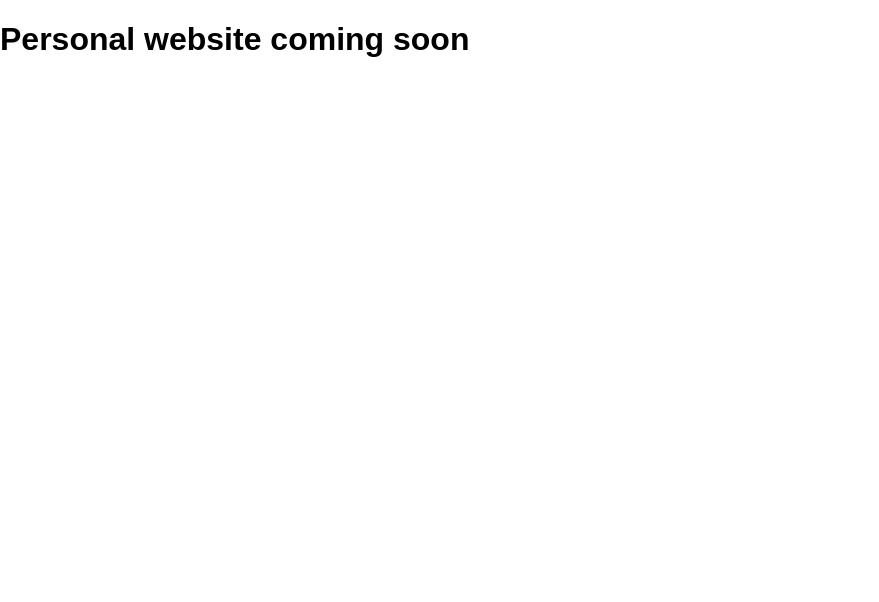
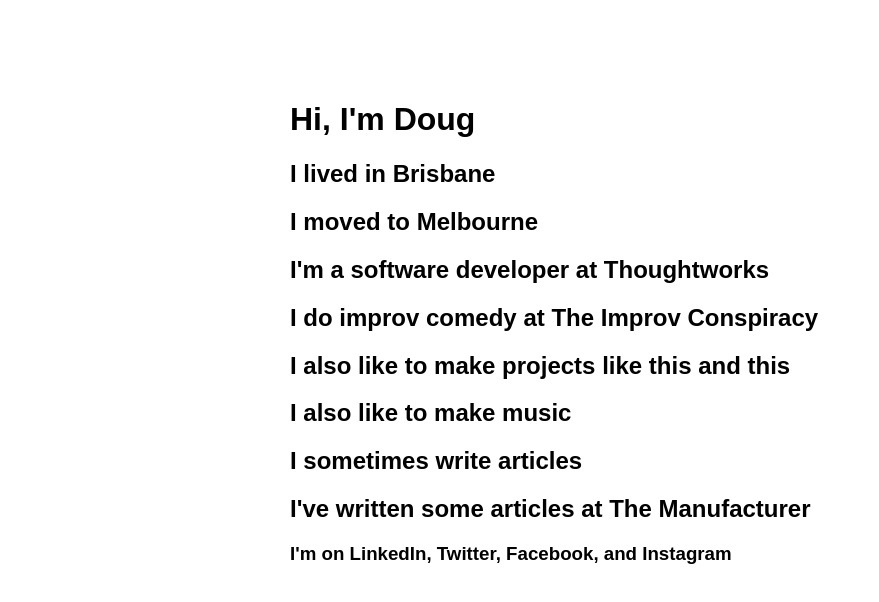
Before and after one commit to dougneale/dougneale, a React (Create React App) app: page / in a window 1280 px wide. Shown: the top 602 px of the page, without its empty margins (0-879 px from the left). Built offline with nearby package versions, Linux system fonts and the light colour scheme.

Commit message:
Basic design

```diff
--- a/package.json
+++ b/package.json
@@ -5,7 +5,8 @@
   "dependencies": {
     "react": "^16.0.0",
     "react-dom": "^16.0.0",
-    "react-scripts": "1.0.17"
+    "react-scripts": "1.0.17",
+    "styled-components": "^2.2.3"
   },
   "scripts": {
     "start": "react-scripts start",
--- a/src/App.js
+++ b/src/App.js
@@ -1,13 +1,23 @@
 import React, { Component } from 'react';
+import styled from 'styled-components';
 
-class App extends Component {
-  render() {
-    return (
-      <div>
-          <h1>Personal website coming soon</h1>
-      </div>
-    );
-  }
-}
+const App = ({className}) => (
+  <div className={className}>
+    <h1>Hi, I'm Doug</h1>
+    <h2> I lived in Brisbane </h2>
+    <h2> I moved to Melbourne </h2>
+    <h2> I'm a software developer at Thoughtworks </h2>
+    <h2> I do improv comedy at The Improv Conspiracy </h2>
+    <h2> I also like to make projects like this and this </h2>
+    <h2> I also like to make music </h2>
+    <h2> I sometimes write articles </h2>
+    <h2> I've written some articles at The Manufacturer </h2>
+    <h3> I'm on LinkedIn, Twitter, Facebook, and Instagram </h3>
+  </div>
+)
 
-export default App;
+export default styled(App)`
+  margin: auto;
+  padding: 5em;
+  max-width: 700px;
+` ;
```
